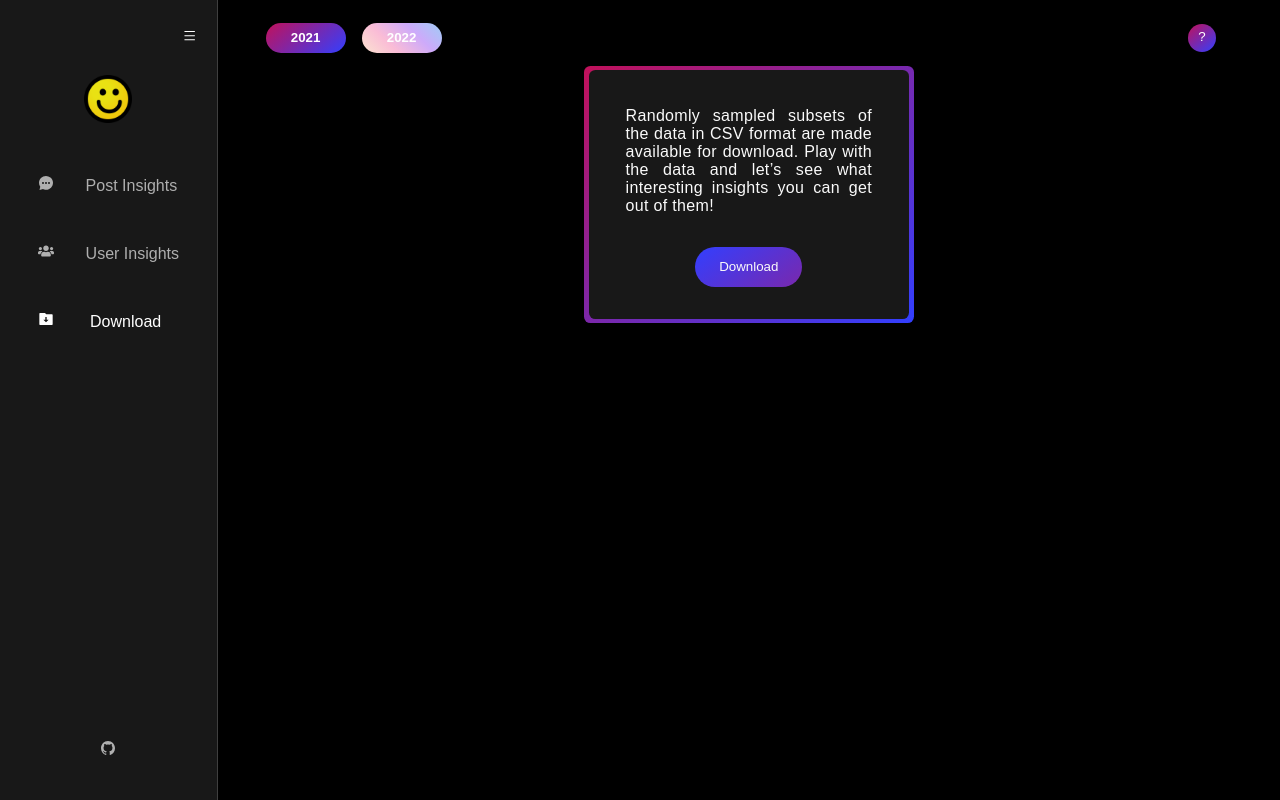
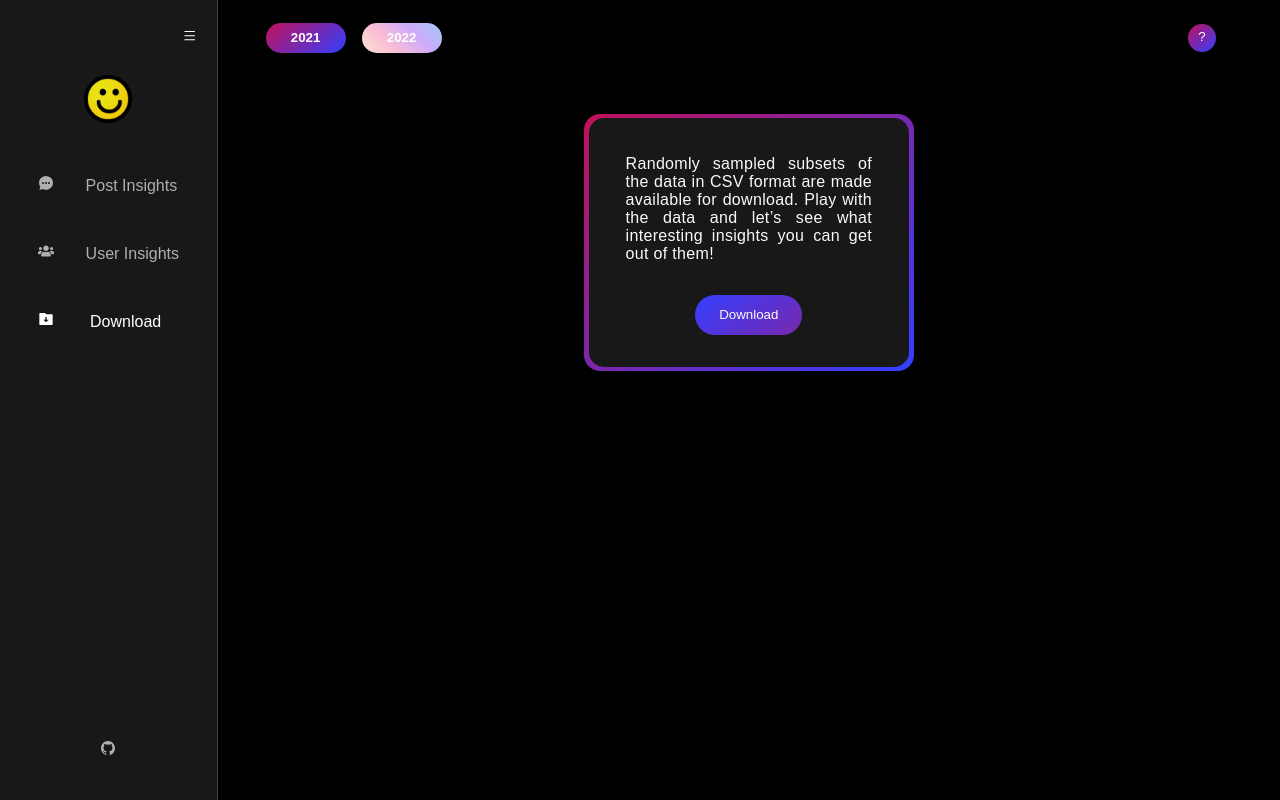
Before and after one commit to jhnyc/lihkg-dashboard, a React (Create React App) app in the folder frontend/: page /download in a window 1280 px wide. Built offline with nearby package versions, Linux system fonts and the light colour scheme.

Commit message:
tweak css

```diff
--- a/frontend/src/components/Download/DownloadPage.css
+++ b/frontend/src/components/Download/DownloadPage.css
@@ -5,14 +5,15 @@
     /* background: rgb(37, 41, 49);
     background: linear-gradient(323deg, rgba(37, 41, 49, 1) 0%, rgba(45, 51, 60, 1) 20%, rgba(77, 86, 98, 1) 100%); */
     background-color: black;
+    padding-top: 3rem;
 }
 
 .download_page .container {
     background: rgb(193, 17, 90);
     background: linear-gradient(140deg, rgba(193, 17, 90, 1) 0%, rgba(50, 63, 255, 1) 100%);
     padding: 0.3em;
-    border-radius: 0.4em;
-    margin-bottom: 20%;
+    border-radius: 1em;
+    margin-bottom: 10%;
 }
 
 .narative {
@@ -20,7 +21,7 @@
     align-items: center;
     justify-content: center;
     width: 25vw;
-    border-radius: 0.4rem;
+    border-radius: 15px;
     /* background-color: #252931; */
     background-color: #181818;
     padding: 2rem;
@@ -61,9 +62,9 @@
     transition: ease 0.3s;
 }
 
-.download_button a{
-        text-decoration: none;
-        color: #fafafa;
+.download_button a {
+    text-decoration: none;
+    color: #fafafa;
 }
 
 @keyframes animate-gradient {
```
